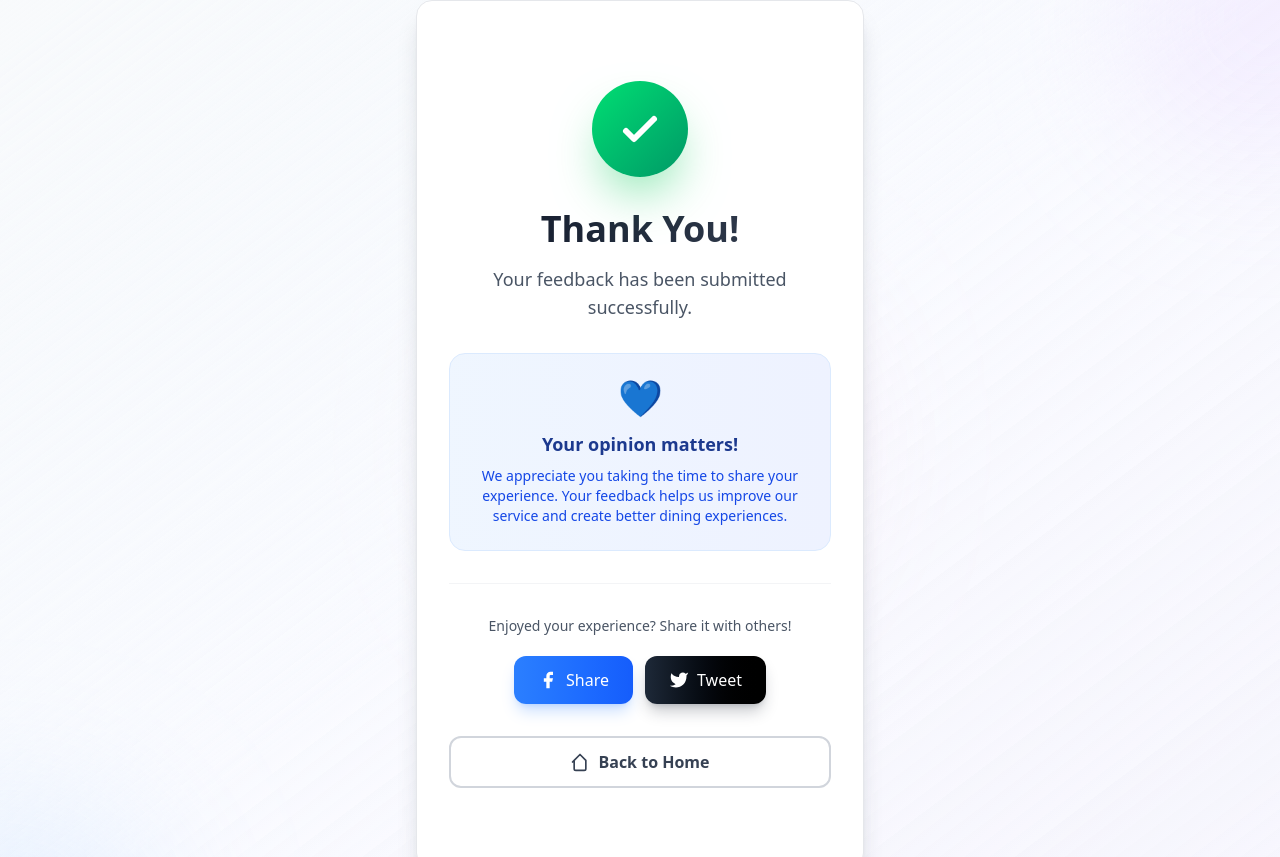
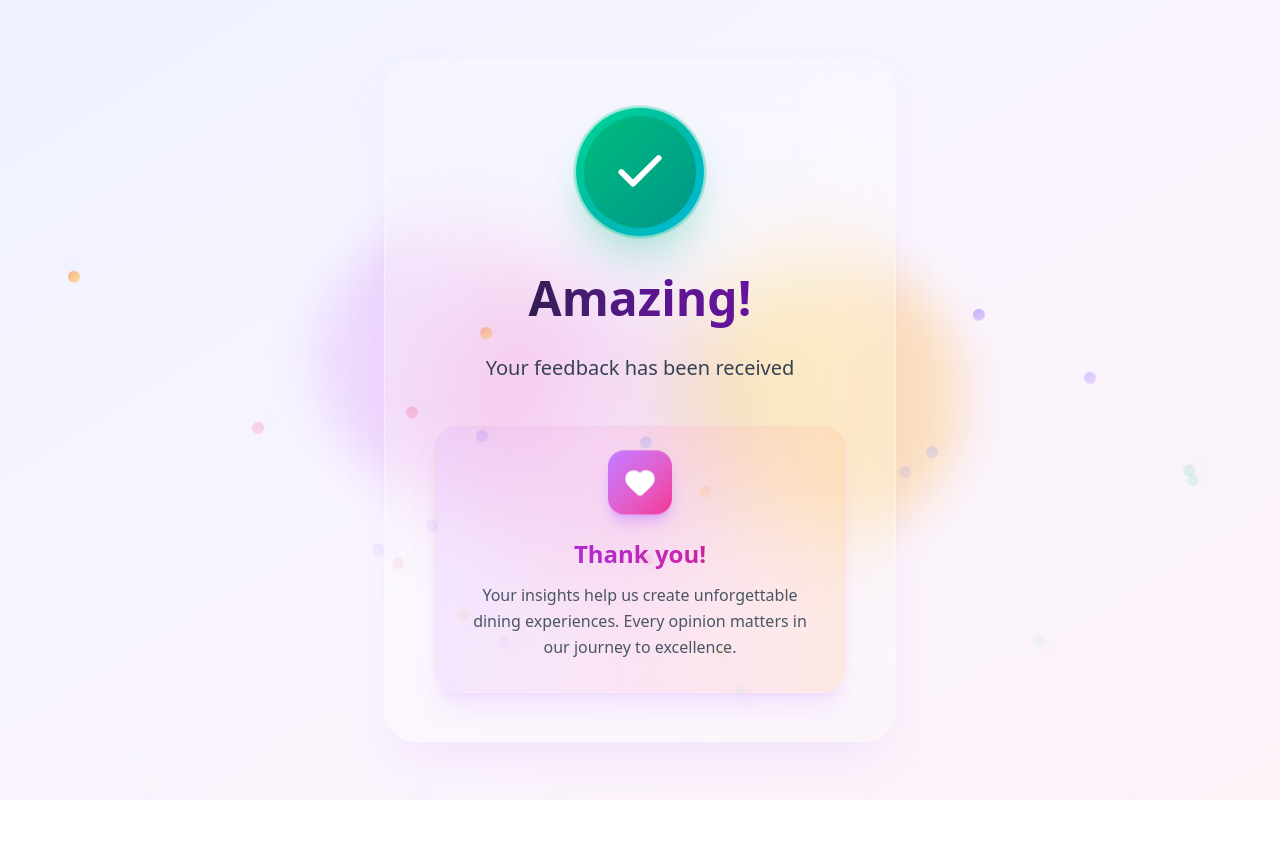
Before and after one commit to karurosux/lecritique, a SvelteKit app in the folder frontend/: page /feedback/success in a window 1280 px wide. Shown: the top 857 px of the page. After the commit the page ends 800 px from the top, so only its background shows below. Built offline with nearby package versions, Linux system fonts and the light colour scheme.

Commit message:
success screen perfected

```diff
--- a/frontend/src/routes/feedback/success/+page.svelte
+++ b/frontend/src/routes/feedback/success/+page.svelte
@@ -1,18 +1,20 @@
 <script lang="ts">
-  import { Card, Button } from '$lib/components/ui';
+  import { onMount } from 'svelte';
+  import { Check, Heart, Home } from 'lucide-svelte';
   import { goto } from '$app/navigation';
-  import { onMount } from 'svelte';
+  import { Button } from '$lib/components/ui';
 
   let showConfetti = true;
+  let showButton = false;
 
   onMount(() => {
-    // Hide confetti after 3 seconds
+    // Show button after balloons finish (around 8 seconds)
     setTimeout(() => {
-      showConfetti = false;
-    }, 3000);
+      showButton = true;
+    }, 8000);
   });
 
-  function handleBackToHome() {
+  function handleGoHome() {
     goto('/');
   }
 </script>
@@ -22,144 +24,208 @@
   <meta name="description" content="Thank you for your feedback" />
 </svelte:head>
 
-<div class="min-h-screen bg-gradient-to-br from-slate-50 via-blue-50/30 to-indigo-50/50 flex items-center justify-center px-4">
-  <div class="max-w-md w-full">
-    <Card variant="elevated" hover interactive class="group transform transition-all duration-300 animate-fade-in-up">
-      <div class="text-center py-12 relative">
-        <!-- Success Icon with Animation -->
+<div class="min-h-screen bg-gradient-to-br from-indigo-50 via-purple-50 to-pink-50 flex items-center justify-center px-4 relative overflow-hidden">
+  <!-- Animated Background Elements -->
+  <div class="absolute inset-0 opacity-40">
+    <div class="absolute top-1/4 left-1/4 w-72 h-72 bg-gradient-to-r from-purple-300 to-pink-300 rounded-full mix-blend-multiply filter blur-xl animate-blob"></div>
+    <div class="absolute top-1/3 right-1/4 w-72 h-72 bg-gradient-to-r from-yellow-300 to-orange-300 rounded-full mix-blend-multiply filter blur-xl animate-blob animation-delay-2000"></div>
+    <div class="absolute bottom-1/4 left-1/3 w-72 h-72 bg-gradient-to-r from-pink-300 to-purple-300 rounded-full mix-blend-multiply filter blur-xl animate-blob animation-delay-4000"></div>
+  </div>
+
+  <div class="max-w-lg w-full relative z-10">
+    <div class="bg-white/20 backdrop-blur-2xl rounded-[2rem] p-12 shadow-2xl shadow-purple-500/10 border border-white/30 animate-slide-up">
+      <div class="text-center relative">
+        <!-- Modern Success Icon -->
         <div class="relative inline-block mb-8">
-          <div class="absolute inset-0 bg-green-100 rounded-full animate-ping"></div>
-          <div class="h-24 w-24 bg-gradient-to-br from-green-400 to-emerald-600 rounded-full flex items-center justify-center shadow-2xl shadow-green-500/50 relative z-10 group-hover:scale-110 transition-transform duration-300">
-            <svg
-              class="h-12 w-12 text-white"
-              fill="none"
-              stroke="currentColor"
-              viewBox="0 0 24 24"
-            >
-              <path
-                stroke-linecap="round"
-                stroke-linejoin="round"
-                stroke-width="3"
-                d="M5 13l4 4L19 7"
+          <!-- Outer Ring Animation -->
+          <div class="absolute inset-0 w-32 h-32 bg-gradient-to-r from-emerald-400 to-teal-500 rounded-full animate-pulse-slow opacity-20"></div>
+          <div class="absolute inset-2 w-28 h-28 bg-gradient-to-r from-emerald-400 to-teal-500 rounded-full animate-ping opacity-20"></div>
+
+          <!-- Main Success Icon -->
+          <div class="relative w-32 h-32 bg-gradient-to-br from-emerald-400 via-teal-500 to-cyan-500 rounded-full flex items-center justify-center shadow-2xl shadow-emerald-500/40 transform hover:scale-105 transition-all duration-500 animate-bounce-once">
+            <div class="w-28 h-28 bg-gradient-to-br from-emerald-500 to-teal-600 rounded-full flex items-center justify-center">
+              <Check
+                class="h-14 w-14 text-white animate-draw-check"
+                strokeWidth="2.5"
               />
-            </svg>
+            </div>
           </div>
         </div>
 
-        <h1 class="text-4xl font-bold bg-gradient-to-r from-gray-900 to-gray-700 bg-clip-text text-transparent mb-4">
-          Thank You!
-        </h1>
+        <!-- Modern Typography -->
+        <div class="space-y-6 mb-10">
+          <h1 class="text-5xl font-black bg-gradient-to-r from-gray-900 via-purple-900 to-purple-800 bg-clip-text text-transparent leading-tight animate-fade-in-up">
+            Amazing!
+          </h1>
 
-        <p class="text-lg text-gray-600 mb-8">
-          Your feedback has been submitted successfully.
-        </p>
-
-        <div class="bg-gradient-to-r from-blue-50 to-indigo-50 rounded-2xl p-6 mb-8 border border-blue-100">
-          <div class="flex items-center justify-center mb-3">
-            <span class="text-4xl">💙</span>
-          </div>
-          <p class="text-blue-900 font-semibold mb-2 text-lg">
-            Your opinion matters!
-          </p>
-          <p class="text-sm text-blue-700">
-            We appreciate you taking the time to share your experience.
-            Your feedback helps us improve our service and create better dining experiences.
+          <p class="text-xl text-gray-700 font-medium leading-relaxed animate-fade-in-up animation-delay-300">
+            Your feedback has been received
           </p>
         </div>
 
-        <!-- Social Sharing -->
-        <div class="border-t border-gray-100 pt-8">
-          <p class="text-sm text-gray-600 mb-5">
-            Enjoyed your experience? Share it with others!
+        <!-- Modern Appreciation Card -->
+        <div class="bg-gradient-to-r from-purple-500/10 via-pink-500/10 to-orange-500/10 backdrop-blur-sm rounded-3xl p-8 border border-white/20 shadow-xl shadow-purple-500/10 animate-fade-in-up animation-delay-600">
+          <div class="flex items-center justify-center mb-4">
+            <div class="w-16 h-16 bg-gradient-to-br from-purple-400 to-pink-500 rounded-2xl flex items-center justify-center shadow-lg shadow-purple-500/30 animate-float">
+              <Heart class="h-8 w-8 text-white" fill="currentColor" />
+            </div>
+          </div>
+          <h2 class="text-2xl font-bold bg-gradient-to-r from-purple-600 to-pink-600 bg-clip-text text-transparent mb-3">
+            Thank you!
+          </h2>
+          <p class="text-gray-600 leading-relaxed">
+            Your insights help us create unforgettable dining experiences. Every opinion matters in our journey to excellence.
           </p>
-          <div class="flex justify-center gap-3">
-            <button
-              class="inline-flex items-center px-6 py-3 bg-gradient-to-r from-blue-500 to-blue-600 text-white rounded-xl hover:from-blue-600 hover:to-blue-700 transition-all duration-200 shadow-lg shadow-blue-500/25 hover:shadow-xl hover:shadow-blue-500/40 transform hover:scale-105"
-              onclick={() => window.open('https://facebook.com', '_blank')}
-            >
-              <svg class="h-5 w-5 mr-2" fill="currentColor" viewBox="0 0 24 24">
-                <path d="M18 2h-3a5 5 0 00-5 5v3H7v4h3v8h4v-8h3l1-4h-4V7a1 1 0 011-1h3z" />
-              </svg>
-              Share
-            </button>
-            <button
-              class="inline-flex items-center px-6 py-3 bg-gradient-to-r from-gray-800 to-black text-white rounded-xl hover:from-gray-900 hover:to-black transition-all duration-200 shadow-lg shadow-gray-800/25 hover:shadow-xl hover:shadow-gray-800/40 transform hover:scale-105"
-              onclick={() => window.open('https://twitter.com', '_blank')}
-            >
-              <svg class="h-5 w-5 mr-2" fill="currentColor" viewBox="0 0 24 24">
-                <path d="M23 3a10.9 10.9 0 01-3.14 1.53 4.48 4.48 0 00-7.86 3v1A10.66 10.66 0 013 4s-4 9 5 13a11.64 11.64 0 01-7 2c9 5 20 0 20-11.5a4.5 4.5 0 00-.08-.83A7.72 7.72 0 0023 3z" />
-              </svg>
-              Tweet
-            </button>
-          </div>
         </div>
 
-        <!-- Action Button -->
-        <div class="mt-8">
-          <Button
-            variant="outline"
-            size="lg"
-            onclick={handleBackToHome}
-            class="w-full"
-          >
-            <svg class="h-5 w-5 mr-2" fill="none" stroke="currentColor" viewBox="0 0 24 24">
-              <path stroke-linecap="round" stroke-linejoin="round" stroke-width="2" d="M3 12l2-2m0 0l7-7 7 7M5 10v10a2 2 0 002 2h10a2 2 0 002-2V10" />
-            </svg>
-            Back to Home
-          </Button>
-        </div>
-      </div>
-    </Card>
+        <!-- Home Button - Appears after animation -->
+        {#if showButton}
+          <div class="mt-8 animate-fade-in-up">
+            <Button
+              variant="gradient"
+              size="lg"
+              onclick={handleGoHome}
+              class="shadow-lg shadow-purple-500/25 hover:shadow-xl hover:shadow-purple-500/40 transform hover:scale-105"
+            >
+              <Home class="h-5 w-5 mr-3" />
+              Continue exploring
+            </Button>
+          </div>
+        {/if}
 
-    <!-- Fun Facts -->
-    <div class="mt-8 text-center">
-      <div class="inline-flex items-center px-4 py-2 rounded-full bg-white/80 backdrop-blur-sm border border-gray-200/50 shadow-sm">
-        <svg class="h-5 w-5 mr-2 text-purple-500" fill="none" stroke="currentColor" viewBox="0 0 24 24">
-          <path stroke-linecap="round" stroke-linejoin="round" stroke-width="2" d="M12 8v4l3 3m6-3a9 9 0 11-18 0 9 9 0 0118 0z" />
-        </svg>
-        <p class="text-sm text-gray-700">
-          <span class="font-semibold">Fun fact:</span>
-          Your feedback helps restaurants improve their service by up to 40%! 📈
-        </p>
       </div>
     </div>
+
   </div>
 
   <!-- Confetti Effect (CSS Animation) -->
-  {#if showConfetti}
-    <div class="fixed inset-0 pointer-events-none overflow-hidden">
-      {#each Array(50) as _, i}
-        <div
-          class="absolute animate-fall"
-          style="
-            left: {Math.random() * 100}%;
-            animation-delay: {Math.random() * 3}s;
-            animation-duration: {3 + Math.random() * 2}s;
-          "
-        >
-          <div class="w-3 h-3 bg-gradient-to-br {['from-red-400 to-pink-600', 'from-blue-400 to-indigo-600', 'from-green-400 to-emerald-600', 'from-yellow-400 to-orange-600', 'from-purple-400 to-indigo-600'][i % 5]} rounded-full shadow-lg"></div>
-        </div>
-      {/each}
-    </div>
-  {/if}
+  <div class="fixed inset-0 pointer-events-none overflow-hidden z-50">
+    {#each Array(50) as _, i}
+      <div
+        class="absolute animate-fall opacity-0"
+        style="
+          left: {Math.random() * 100}%;
+          top: -100px;
+          animation-delay: {Math.random() * 3}s;
+          animation-duration: {3 + Math.random() * 1.5}s;
+        "
+      >
+        <div class="w-3 h-3 bg-gradient-to-br {['from-red-400 to-pink-600', 'from-blue-400 to-indigo-600', 'from-green-400 to-emerald-600', 'from-yellow-400 to-orange-600', 'from-purple-400 to-indigo-600'][i % 5]} rounded-full shadow-lg"></div>
+      </div>
+    {/each}
+  </div>
 </div>
 
 <style>
+  /* Confetti Animation */
   @keyframes fall {
-    to {
-      transform: translateY(100vh) rotate(360deg);
+    0% {
+      transform: translateY(-50vh) rotate(0deg);
+      opacity: 0;
+    }
+    8% {
+      transform: translateY(-20px) rotate(45deg);
+      opacity: 1;
+    }
+    18% {
+      opacity: 1;
+    }
+    33% {
+      opacity: 0.8;
+    }
+    48% {
+      opacity: 0.4;
+    }
+    68% {
+      opacity: 0.1;
+    }
+    100% {
+      transform: translateY(calc(100vh + 100px)) rotate(360deg);
       opacity: 0;
     }
   }
 
   .animate-fall {
-    animation: fall linear infinite;
+    animation: fall linear forwards;
   }
 
+  /* Modern Blob Animation */
+  @keyframes blob {
+    0% {
+      transform: translate(0px, 0px) scale(1);
+    }
+    33% {
+      transform: translate(30px, -50px) scale(1.1);
+    }
+    66% {
+      transform: translate(-20px, 20px) scale(0.9);
+    }
+    100% {
+      transform: translate(0px, 0px) scale(1);
+    }
+  }
+
+  .animate-blob {
+    animation: blob 7s infinite;
+  }
+
+  .animation-delay-2000 {
+    animation-delay: 2s;
+  }
+
+  .animation-delay-4000 {
+    animation-delay: 4s;
+  }
+
+  /* Card Slide Up Animation */
+  @keyframes slide-up {
+    from {
+      opacity: 0;
+      transform: translateY(60px) scale(0.95);
+    }
+    to {
+      opacity: 1;
+      transform: translateY(0) scale(1);
+    }
+  }
+
+  .animate-slide-up {
+    animation: slide-up 0.8s ease-out forwards;
+  }
+
+  /* Bounce Once Animation */
+  @keyframes bounce-once {
+    0%, 20%, 50%, 80%, 100% {
+      transform: translateY(0);
+    }
+    40% {
+      transform: translateY(-20px);
+    }
+    60% {
+      transform: translateY(-10px);
+    }
+  }
+
+  .animate-bounce-once {
+    animation: bounce-once 2s ease-in-out 0.5s;
+  }
+
+  /* Checkmark Drawing Animation */
+  @keyframes draw-check {
+    to {
+      stroke-dashoffset: 0;
+    }
+  }
+
+  .animate-draw-check {
+    animation: draw-check 1s ease-in-out 1.2s forwards;
+  }
+
+  /* Fade In Up with Stagger */
   @keyframes fade-in-up {
     from {
       opacity: 0;
-      transform: translateY(20px);
+      transform: translateY(30px);
     }
     to {
       opacity: 1;
@@ -171,4 +237,47 @@
     animation: fade-in-up 0.8s ease-out forwards;
     opacity: 0;
   }
+
+  .animation-delay-300 {
+    animation-delay: 0.3s;
+  }
+
+  .animation-delay-600 {
+    animation-delay: 0.6s;
+  }
+
+  /* Slow Pulse Animation */
+  @keyframes pulse-slow {
+    0%, 100% {
+      opacity: 0.2;
+      transform: scale(1);
+    }
+    50% {
+      opacity: 0.4;
+      transform: scale(1.05);
+    }
+  }
+
+  .animate-pulse-slow {
+    animation: pulse-slow 3s ease-in-out infinite;
+  }
+
+  /* Float Animation */
+  @keyframes float {
+    0%, 100% {
+      transform: translateY(0px);
+    }
+    50% {
+      transform: translateY(-10px);
+    }
+  }
+
+  .animate-float {
+    animation: float 3s ease-in-out infinite;
+  }
+
+  /* Glassmorphism Enhancement */
+  .backdrop-blur-2xl {
+    backdrop-filter: blur(40px);
+  }
 </style>
```
Also changed, not shown: frontend/src/routes/qr/[code]/+page.svelte (+38 -8 lines).
